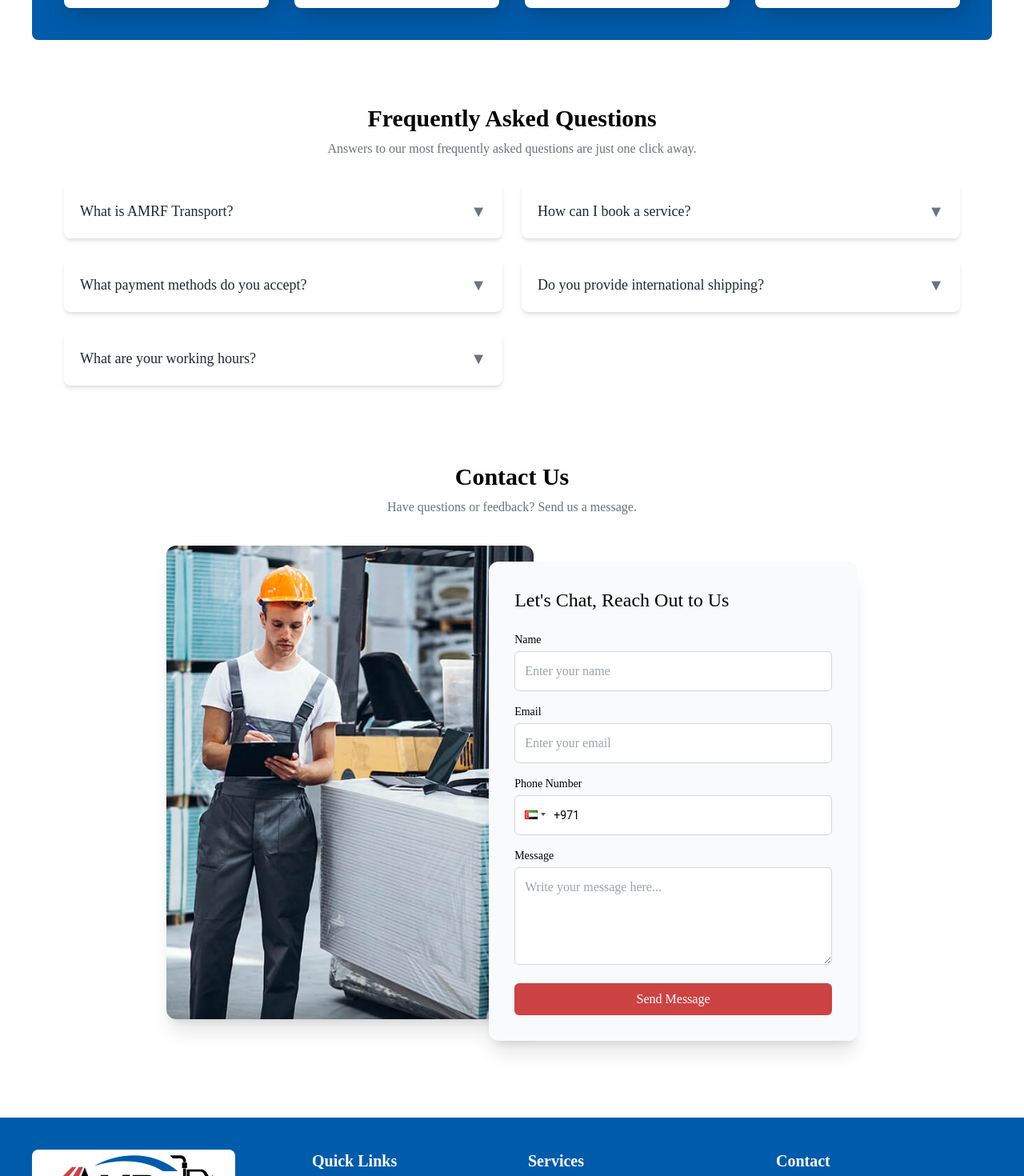
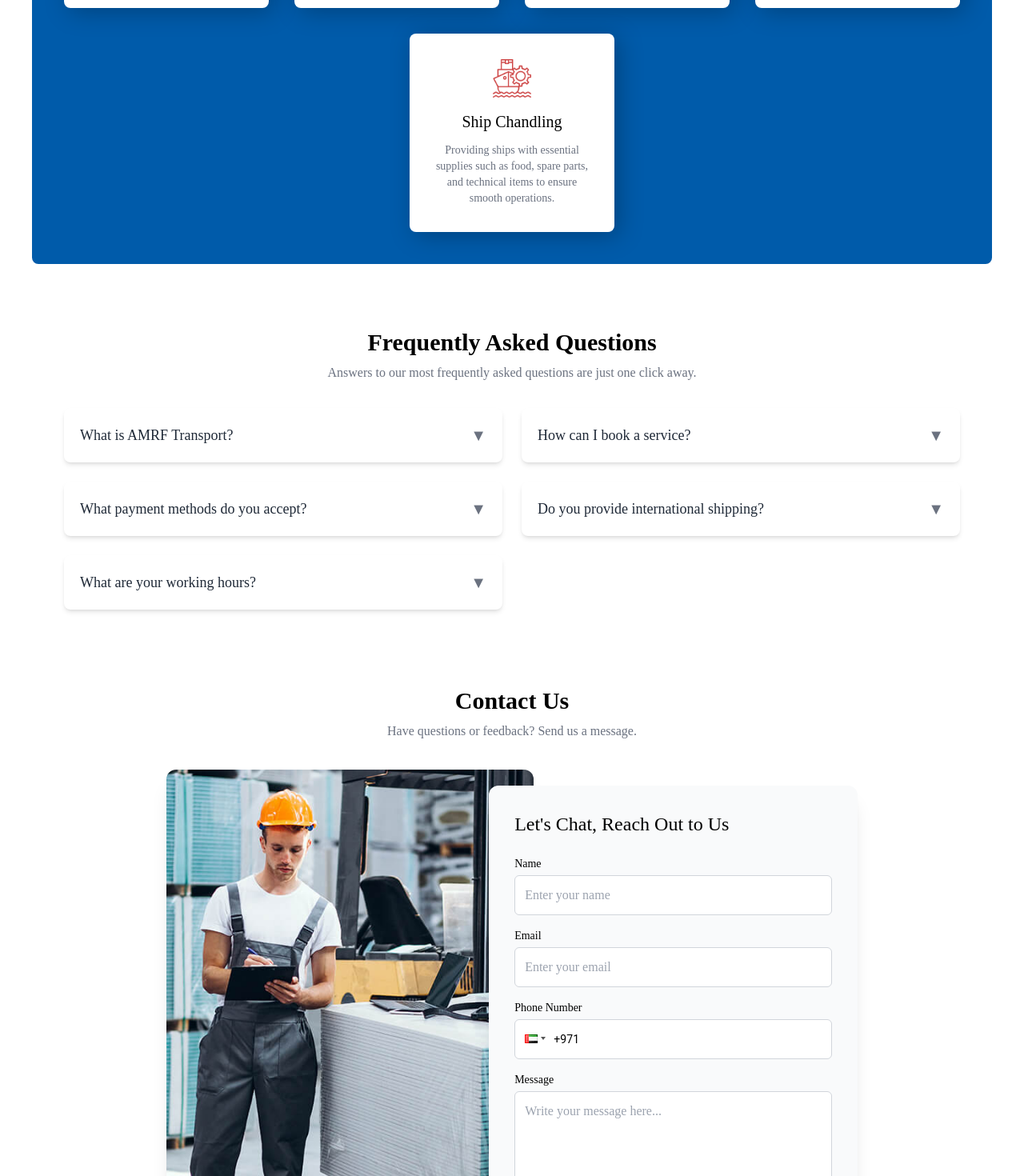
Before and after one commit to safu-van/AMRF-TRANSPORT, a React (Vite) app: page / in a window 1280 px wide. Shown: the part 1714-3184 px from the top of the page at 80% size. Built offline with nearby package versions, Linux system fonts and the light colour scheme; a web font is replaced by a local one.

Commit message:
new service ship chandling added

```diff
--- a/src/components/Footer.jsx
+++ b/src/components/Footer.jsx
@@ -60,7 +60,7 @@ const Footer = () => {
           </div>
 
           <div className="hidden md:flex flex-col space-y-2">
-            <h2 className="text-xl font-semibold mb-1">Services</h2>
+            <h2 className="text-xl font-semibold mb-1">How can we help you?</h2>
             <span className="text-sm text-gray-300 cursor-pointer hover:text-white">
               Land Freight
             </span>
@@ -73,24 +73,31 @@ const Footer = () => {
             <span className="text-sm text-gray-300 cursor-pointer hover:text-white">
               Customs Clearance
             </span>
+            <span className="text-sm text-gray-300 cursor-pointer hover:text-white">
+              Ship Chandling
+            </span>
           </div>
 
           <div className="flex flex-col space-y-3">
-            <h2 className="text-xl font-semibold mb-1">Contact</h2>
-            <div className="flex gap-2 items-center">
-              <img className="h-5" src="/mail.png" alt="..." />
-              <span className="text-sm text-gray-300 cursor-pointer hover:text-white">
+            <h2 className="text-xl font-semibold mb-1">Get In Touch</h2>
+            <div className="flex gap-2 items-start flex-wrap">
+              <img className="h-5 flex-shrink-0" src="/mail.png" alt="..." />
+              <span className="text-sm text-gray-300 cursor-pointer hover:text-white break-all max-w-full">
                 operation@amrftransport.com
               </span>
             </div>
             <div className="flex gap-2 items-center">
-              <img className="h-5" src="/phone.png" alt="..." />
+              <img className="h-5 flex-shrink-0" src="/phone.png" alt="..." />
               <span className="text-sm text-gray-300 cursor-pointer hover:text-white">
                 +971 52 978 7246
               </span>
             </div>
             <div className="flex gap-2 items-center">
-              <img className="h-5" src="/location.png" alt="..." />
+              <img
+                className="h-5 flex-shrink-0"
+                src="/location.png"
+                alt="..."
+              />
               <span className="text-sm text-gray-300 cursor-pointer hover:text-white">
                 Al Nahda, Dubai, UAE
               </span>
--- a/src/data/servicesData.js
+++ b/src/data/servicesData.js
@@ -29,4 +29,11 @@ export const services = [
     content:
       "Our customs clearance specialists reduce the risk of route border delays, so your shipments arrive at the time.",
   },
+  {
+    id: 5,
+    icon: "/ship-chandling.png",
+    heading: "Ship Chandling",
+    content:
+      "Providing ships with essential supplies such as food, spare parts, and technical items to ensure smooth operations.",
+  },
 ];
```
Also changed, not shown: public/ship-chandling.png (added).
